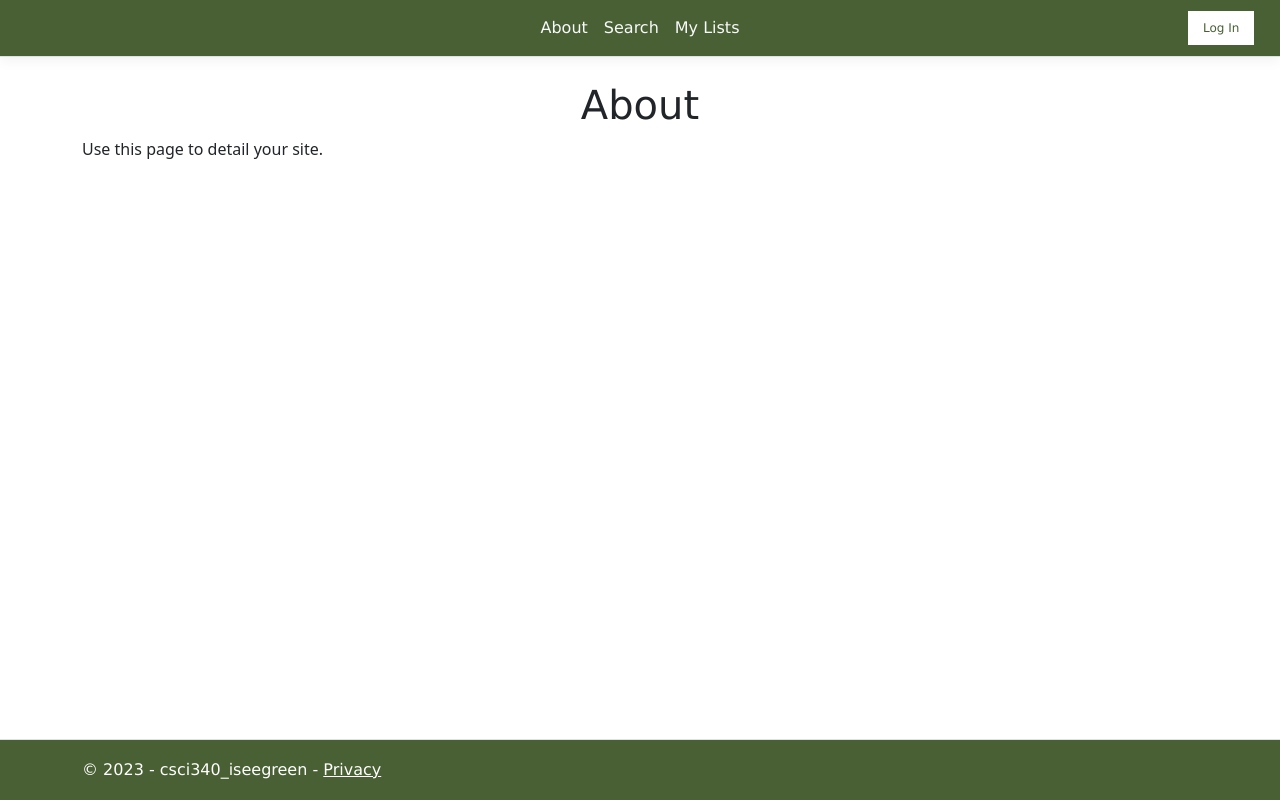
After one commit to reidst/csci340-iseegreen, an ASP.NET Core app: page /About in a window 1280 px wide. The commit adds this page. Run offline with ASP.NET Core 8, Linux system fonts and the light colour scheme; style sheets or scripts are compiled from the project's sources.

Commit message:
About Page Work
created about page

```diff
--- /dev/null
+++ b/Pages/About.cshtml
@@ -0,0 +1,11 @@
+@page
+@model AboutModel
+@{
+    ViewData["Title"] = "About";
+}
+
+<br>
+<h1 id=privacy_header>@ViewData["Title"]</h1>
+
+<p>Use this page to detail your site.</p>
+<br>
--- /dev/null
+++ b/Pages/About.cshtml.cs
@@ -0,0 +1,18 @@
+using Microsoft.AspNetCore.Mvc;
+using Microsoft.AspNetCore.Mvc.RazorPages;
+
+namespace csci340_iseegreen.Pages;
+
+public class AboutModel : PageModel
+{
+    private readonly ILogger<PrivacyModel> _logger;
+
+    public AboutModel(ILogger<PrivacyModel> logger)
+    {
+        _logger = logger;
+    }
+
+    public void OnGet()
+    {
+    }
+}
--- a/Pages/Index.cshtml
+++ b/Pages/Index.cshtml
@@ -18,7 +18,7 @@
 <div class=rectangle id=home_rect>
     <div class=col>
         <p id=home_bigtext>Get Started</p>
-        <button type="button" id=home_searchbutton>Search</button>
+        <button type="button" id=home_searchbutton>Search by Name</button>
         <p id=home_smalltext>Or search by: <em>Family, Category</em></p>
     </div>
     <!--need to figure out how to overlay the box w/ text, inputs, and link -->
--- a/Pages/Shared/_Layout.cshtml
+++ b/Pages/Shared/_Layout.cshtml
@@ -19,7 +19,7 @@
                 <div class="navbar-collapse collapse d-sm-inline-flex justify-content-between">
                     <ul class="navbar-nav bg-#486034 flex-grow-1 justify-content-center">
                         <li class="nav-item">
-                            <a class="nav-link text-light" asp-area="" asp-page="/Index">About</a>
+                            <a class="nav-link text-light" asp-area="" asp-page="/About">About</a>
                         </li>
                         <li class="nav-item">
                             <a class="nav-link text-light" asp-area="" asp-page="/Search">Search</a>
--- a/wwwroot/css/site.css
+++ b/wwwroot/css/site.css
@@ -25,12 +25,25 @@ body {
 
 
 
+
+
+
+
+
 :root {
   --colormain: #486034;
   --colorsecondary: white;
 }
 
+
+
+
+
 /* navbar & footer */
+
+
+
+
 
 footer {
   background-color: var(--colormain);
@@ -47,7 +60,16 @@ footer {
   font-family: Verdana, Geneva, Tahoma, sans-serif;
 }
 
+
+
+
+
 /* landing page */
+
+
+
+
+
 
 #home_loginbutton {
   position: absolute;
@@ -64,6 +86,7 @@ footer {
   font-family: Verdana, Geneva, Tahoma, sans-serif
 }
 
+/*
 #jumbo {
   display: block;
   width: 100%;
@@ -71,8 +94,7 @@ footer {
   align-self: center;
   background: #00000000;
 }
-
-/* why isn't the image going all the way across the screen??? */
+*/
 
 #home_rect {
   width: 352px;
@@ -124,3 +146,16 @@ footer {
   color: var(--colorsecondary);
   font-family: Verdana, Geneva, Tahoma, sans-serif;
 }
+
+
+/* Privacy Policy */
+
+#privacy_header {
+  font-family: Verdana, Geneva, Tahoma, sans-serif;
+  text-align: center;
+}
+
+#privacy_text {
+  font-family: Verdana, Geneva, Tahoma, sans-serif;
+  text-align: center;
+}
```
Also changed, not shown: Pages/Privacy.cshtml (+5 -2 lines), 9 other files.
